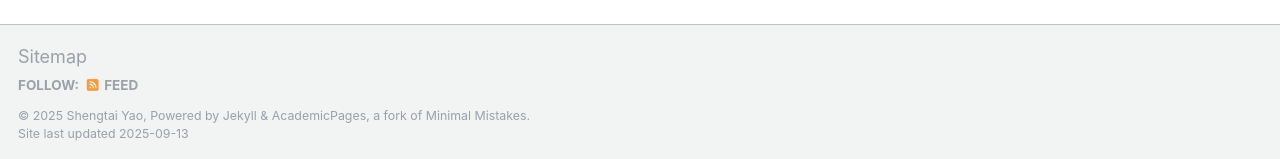
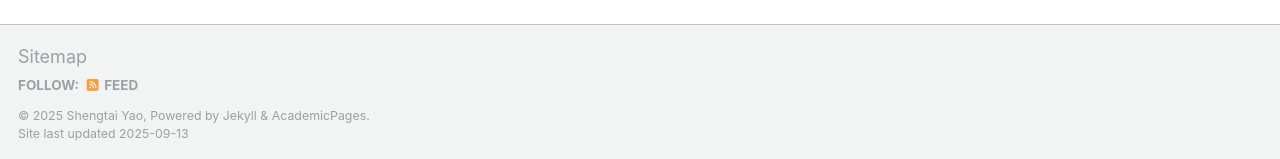
Before and after one commit to Yaoshengtai/Yaoshengtai.github.io, a Jekyll site: the page built from _pages/about.md, in a window 1280 px wide. Shown: the part 738-897 px from the top of the page. Built offline with Jekyll 4.4.1, drawn with Linux system fonts in a browser that asks for light colours; some web fonts are replaced; a script that is not in the unit is left out.

Commit message:
Update footer.html

```diff
--- a/_includes/footer.html
+++ b/_includes/footer.html
@@ -20,6 +20,6 @@
 {% endif %}
 
 <div class="page__footer-copyright">
-  &copy; {{ site.time | date: '%Y' }} {{ site.name | default: site.title }}, {{ site.data.ui-text[site.locale].powered_by | default: "Powered by" }} <a href="http://jekyllrb.com" rel="nofollow">Jekyll</a> &amp; <a href="https://github.com/academicpages/academicpages.github.io">AcademicPages</a>, a fork of <a href="https://mademistakes.com/work/minimal-mistakes-jekyll-theme/" rel="nofollow">Minimal Mistakes</a>.<br />
+  &copy; {{ site.time | date: '%Y' }} {{ site.name | default: site.title }}, {{ site.data.ui-text[site.locale].powered_by | default: "Powered by" }} <a href="http://jekyllrb.com" rel="nofollow">Jekyll</a> &amp; <a href="https://github.com/academicpages/academicpages.github.io">AcademicPages</a>.<br />
   Site last updated {{ "now" | date: '%Y-%m-%d' %}}
 </div>
```
